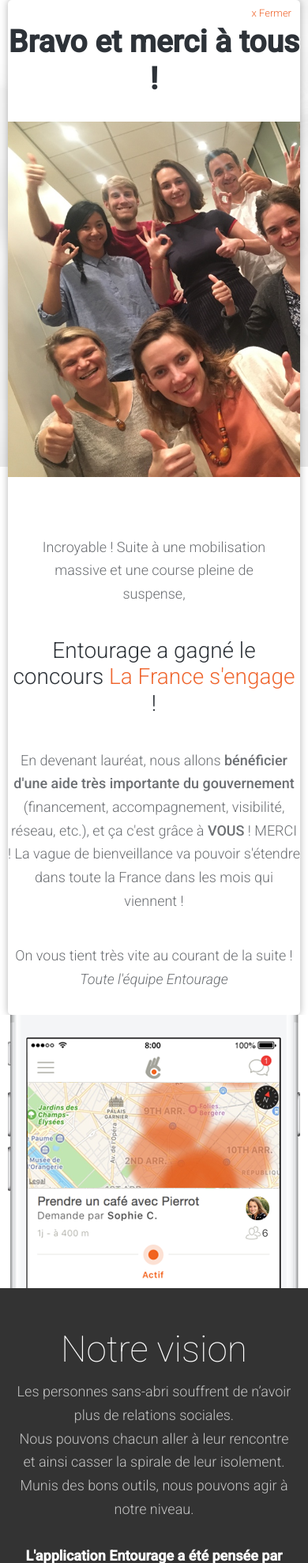
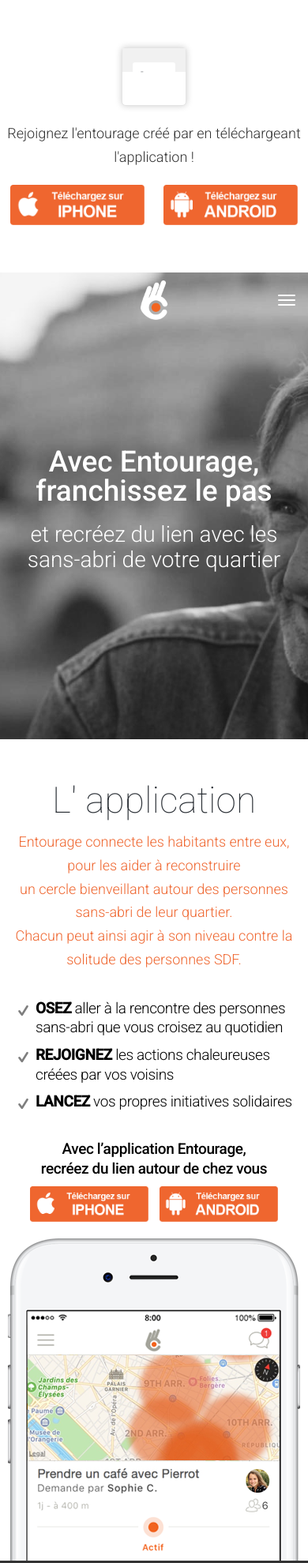
Before and after one commit to ReseauEntourage/ReseauEntourage.github.io, a PHP site: page / in a window 390 px wide; the page is wider, and only the part inside the window is pictured. Shown: the top 1979 px of that part at 79% size. Run offline with PHP 8.4, Linux system fonts and the light colour scheme; some web fonts are replaced.

Commit message:
entourage band

```diff
--- a/assets/css/application-entourage.css
+++ b/assets/css/application-entourage.css
@@ -44,6 +44,69 @@
 
 body.with-overlay #overlay {
   display: table;
+}
+
+#join-band {
+  display: block;
+  text-align: center;
+  margin: 60px 0;
+}
+
+#join-band .entourage-card {
+  display: inline-block;
+  max-width: 750px;
+  border: 1px solid #e4e4e4;
+  border-radius: 5px;
+  margin-bottom: 20px;
+  background: #fff;
+  box-shadow: 0 0 9px rgba(0,0,0,0.2);
+}
+
+#join-band .entourage-name {
+  padding: 10px 10px 20px;
+  margin-top: 0px;
+  margin-bottom: -17px;
+  background: #f1f1f1;
+}
+
+#join-band .entourage-info {
+  background: #fff;
+  display: inline-block;
+  padding: 1px 10px;
+  border-radius: 3px;
+  font-size: 13px;
+}
+
+#join-band .entourage-description {
+  padding: 0 40px 10px;
+  font-size: 15px;
+  color: #333;
+}
+
+#join-band .entourage-info .user-picture {
+  width: 20px;
+  border-radius: 100%;
+  margin-right: 7px;
+}
+
+#join-band .join {
+  color: #333;
+}
+
+#join-band .buttons {
+  margin-top: 20px;
+}
+
+#join-band .buttons a {
+  display: inline-block;
+}
+
+#join-band .buttons a:first-child {
+  margin-right: 20px;
+}
+
+#join-band .buttons img {
+  width: 170px;
 }
 
 #overlay {
@@ -542,6 +605,12 @@
     width: 100%;
   }
 
+  #join-band .entourage-card {
+    max-width: inherit;
+    margin-left: 10px;
+    margin-right: 10px;
+  }
+
   #overlay .content {
     width: 100%;
   }
--- a/index.html
+++ b/index.html
@@ -22,10 +22,27 @@
     <link href="assets/css/application-entourage.css" rel="stylesheet">
     <link href='https://fonts.googleapis.com/css?family=Roboto:300,500,100,300italic' rel='stylesheet' type='text/css'>
   </head>
-
-
   <body>
-    <div id="overlay">
+    <div id="join-band">
+      <div class="entourage-card">
+        <h1 class="entourage-name"></h1>
+        <p class="entourage-info">
+          <span class="created-time"></span> - <img class="user-picture"/><span class="user-name"></span>
+        </p>
+        <p class="entourage-description"></p>
+      </div>
+      <p class="join">Rejoignez l'entourage créé par <u class="user-name"></u> en téléchargeant l'application !</p>
+      <div class="buttons">
+          <a href="https://itunes.apple.com/fr/app/entourage-reseau-civique/id1072244410?mt=8" target="_blank" title="Télécharger sur l'App Store d'Apple">
+            <img src="assets/img/download-iphone.png" alt="L'application Entourage est disponible sur Iphone">
+          </a>
+          <a href="https://play.google.com/store/apps/details?id=social.entourage.android" target="_blank" title="Télécharger sur Google Play">
+            <img src="assets/img/download-android.png" alt="L'application Entourage est disponible sur Android">
+          </a>
+        </div>
+      </div>
+    </div>
+    <!--div id="overlay">
       <div class="container">
         <div class="content">
           <a class="close-overlay">x Fermer</a>
@@ -38,7 +55,7 @@
 
         </div>
       </div>
-    </div>
+    </div-->
   <!-- mobile nav -->
   <div class="stage-shelf stage-shelf-right hidden" id="sidebar">
     <ul class="nav nav-bordered nav-stacked" id="nav1">
```
Also changed, not shown: assets/js/application.js (+35 -1 lines).
